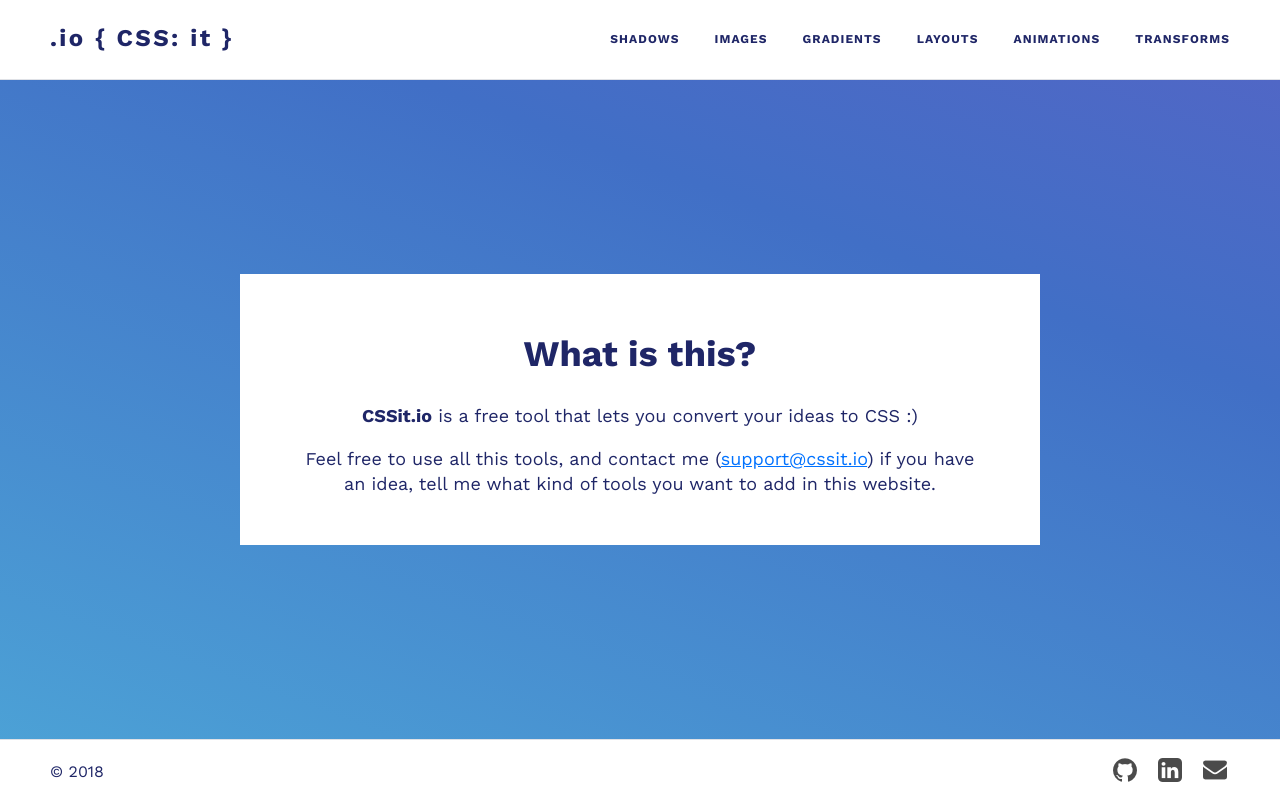
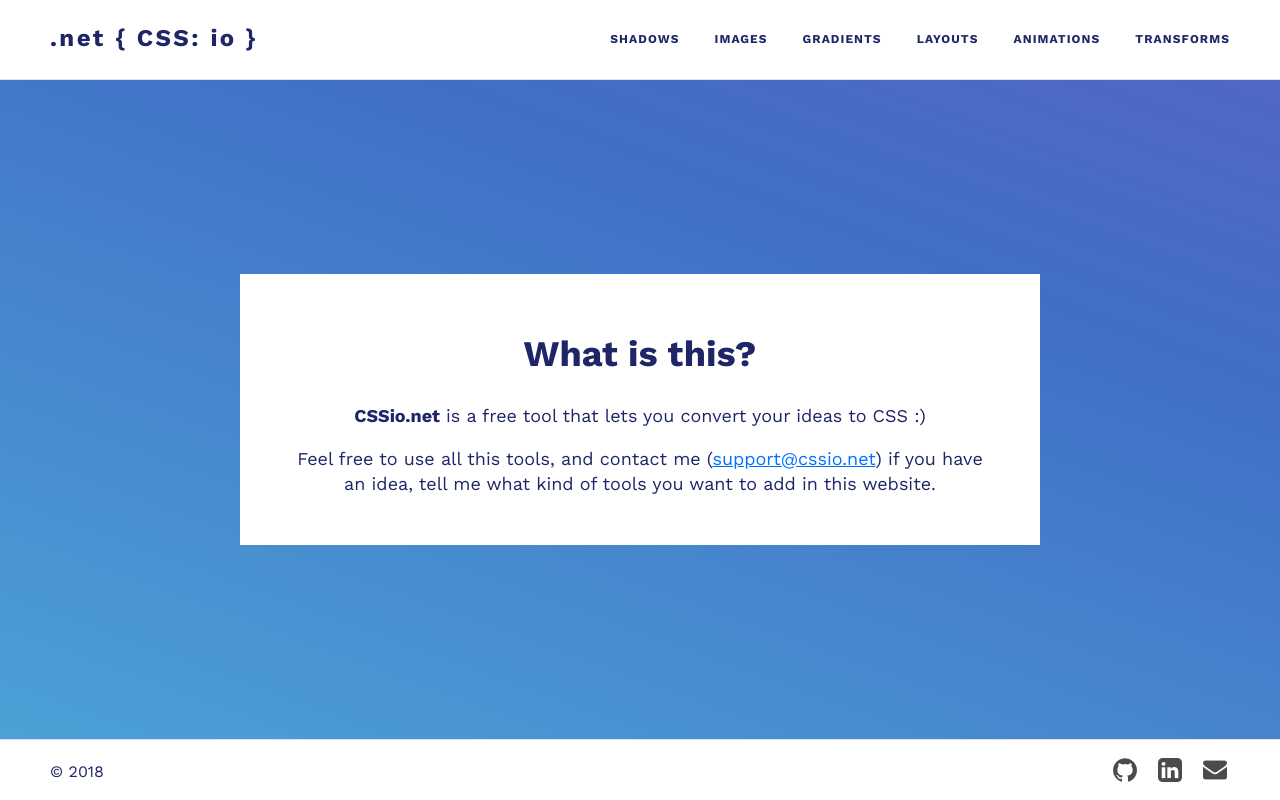
Before and after one commit to narek-t/CSSio, a React (Create React App) app: page / in a window 1280 px wide. Built offline with nearby package versions, Linux system fonts and the light colour scheme.

Commit message:
static html with react-snap + name change

```diff
--- a/package.json
+++ b/package.json
@@ -14,6 +14,7 @@
     "react-redux": "^5.0.7",
     "react-router-dom": "^4.2.2",
     "react-scripts": "1.1.4",
+    "react-snap": "^1.23.0",
     "react-sticky": "^6.0.2",
     "redux": "^3.7.2",
     "redux-thunk": "^2.2.0"
@@ -26,7 +27,8 @@
     "build-js": "react-scripts build",
     "build": "npm-run-all build-css build-js",
     "test": "react-scripts test --env=jsdom",
-    "eject": "react-scripts eject"
+    "eject": "react-scripts eject",
+    "postbuild": "react-snap"
   },
   "devDependencies": {
     "react-tooltip": "^3.5.1"
--- a/src/components/App/Header/Header.js
+++ b/src/components/App/Header/Header.js
@@ -8,10 +8,10 @@
 		<header className="site-header">
 			<div className="container">
 				<Link to="/" className="logo">
-					<span className="io">.io </span>
+					<span className="io">.net </span>
 					<span className="bracket">{'{'}</span>
 					<span className="css"> CSS: </span>
-					<span className="it">it </span>
+					<span className="it">io </span>
 					<span className="bracket">{'}'}</span>
 				</Link>
 				<NavigationList/>
--- a/src/components/App/Index/Index.js
+++ b/src/components/App/Index/Index.js
@@ -21,10 +21,9 @@
 			<main className="main-content indexpage one-page">
 				<div className="index-info">
 					<h1>What is this?</h1>
-					<p><strong>CSSit.io</strong> is a free tool that lets you convert your ideas to CSS :)<br /> </p>
+					<p><strong>CSSio.net</strong> is a free tool that lets you convert your ideas to CSS :)<br /> </p>
 					<div className="line">
-						<p>Feel free to use all this tools, and contact me (<a href="mailto:support@cssit.io">support@cssit.io</a>) if you have an idea, tell me what
-							kind of tools you want to add in this website.</p>
+						<p>Feel free to use all this tools, and contact me (<a href="mailto:support@cssio.net">support@cssio.net</a>) if you have an idea, tell me what kind of tools you want to add in this website.</p>
 					</div>
 				</div>
 				{this.state.displayContactForm ? <ContactForm handleClose={this.handleClose} /> : null }
--- a/src/index.js
+++ b/src/index.js
@@ -1,5 +1,5 @@
 import React from 'react';
-import ReactDOM from 'react-dom';
+import { hydrate, render } from "react-dom";
 import {createStore, combineReducers, applyMiddleware, compose} from 'redux'
 import { BrowserRouter } from 'react-router-dom';
 import { Provider } from 'react-redux'
@@ -44,5 +44,11 @@
 	</Provider>
 );
 
-ReactDOM.render(app, document.getElementById('root'));
+const rootElement = document.getElementById("root");
+if (rootElement.hasChildNodes()) {
+  hydrate(app, rootElement);
+} else {
+  render(app, rootElement);
+}
+
 registerServiceWorker();
```
Also changed, not shown: 1 other file (tests, documents, lock files or other folders).
